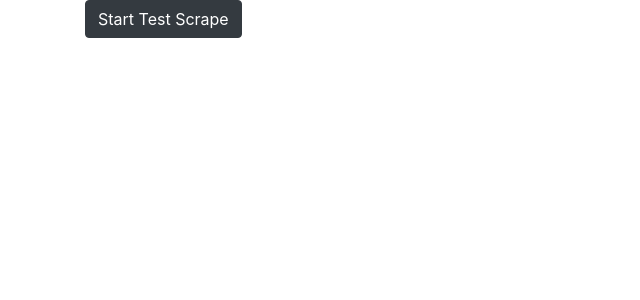
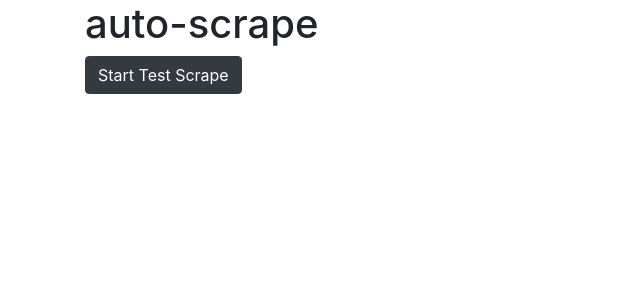
Before and after one commit to chrispalmo/auto-scrape, a Flask app: page / in a window 1280 px wide. Shown: the part 40-340 px from the top of the page, without its empty margins (0-640 px from the left). Run offline with Flask 2, Linux system fonts and the light colour scheme; some libraries are stand-ins or nearby versions.

Commit message:
Ready for scraper.py

```diff
--- a/autoscrape/templates/index.html
+++ b/autoscrape/templates/index.html
@@ -1,6 +1,7 @@
 {% extends "layout.html" %}
 {% block content %}
 <div class="content-section">
+    <h1>auto-scrape</h1>
     <a href='{{ url_for('test_scrape') }}' class="btn btn-dark" role="button">Start Test Scrape</a>
 </div>
 {% endblock %}
--- a/autoscrape/templates/test_scrape.html
+++ b/autoscrape/templates/test_scrape.html
@@ -3,7 +3,7 @@
 <div class="content-section">
     <div>
         <h1>Test Scrape Results</h1>
-    <a href='{{ url_for('test_scrape') }}' class="btn btn-dark" role="button">Refresh Log</a>
+        <a href='{{ url_for('test_scrape') }}' class="btn btn-dark" role="button">Refresh Log</a>
         <div>
             <p>LOG OUTPUT HERE</p>
         </div>
```
